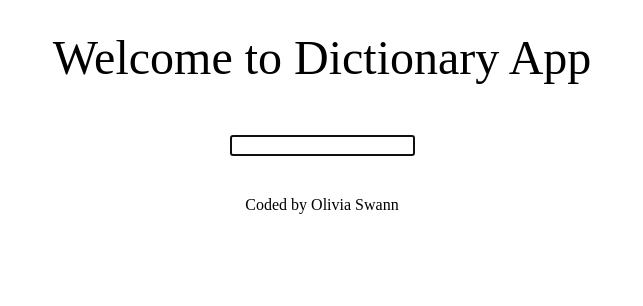
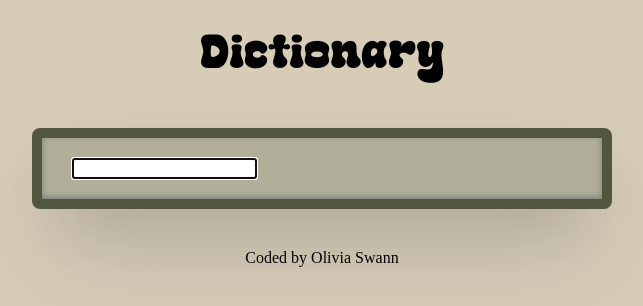
Before and after one commit to xorsx/dictionary, a React (Create React App) app: page / in a window 1280 px wide. Shown: the top 306 px of the page, without its empty margins (318-961 px from the left). Built offline with nearby package versions, Linux system fonts and the light colour scheme.

Commit message:
added css

```diff
--- a/src/App.css
+++ b/src/App.css
@@ -1,14 +1,27 @@
+body {
+  background-color: #d7ccb6;
+}
+
 header {
   font-size: 48px;
   margin: 30px 0px;
   text-align: center;
+  font-family: "MyCustomFont", sans-serif;
 }
 
 main {
   padding: 20px;
+  margin: 0 auto;
 }
 
 footer {
   padding: 20px;
   text-align: center;
 }
+
+@font-face {
+  font-family: "MyCustomFont";
+  src: url("supermatcha-5yojv-webfont.woff2") format("woff2");
+  font-weight: normal;
+  font-style: normal;
+}
--- a/src/App.js
+++ b/src/App.js
@@ -5,7 +5,7 @@ function App() {
   return (
     <div className="App">
       <div className="container">
-        <header>Welcome to Dictionary App</header>
+        <header>Dictionary</header>
         <main>
           <Dictionary />
         </main>
--- a/src/Dictionary.css
+++ b/src/Dictionary.css
@@ -1,3 +1,27 @@
 .Dictionary {
-  text-align: center;
+  background-color: #b1af9a;
+  margin: 0 auto;
+  padding: 20px 30px;
+  max-width: 500px;
+  border-radius: 8px;
+  border: solid 10px #52563f;
+  box-shadow: rgba(50, 50, 93, 0.25) 0px 50px 100px -20px,
+    rgba(0, 0, 0, 0.3) 0px 30px 60px -30px,
+    rgba(10, 37, 64, 0.35) 0px -2px 6px 0px inset;
 }
+
+h2 {
+  font-size: 36px;
+}
+
+.searchbar {
+  display: block;
+  justify-content: center;
+}
+
+@font-face {
+  font-family: "MyCustomFont";
+  src: url("supermatcha-5yojv-webfont.woff2") format("woff2");
+  font-weight: normal;
+  font-style: normal;
+}
--- a/src/Dictionary.js
+++ b/src/Dictionary.js
@@ -8,8 +8,6 @@ export default function Dictionary() {
   let [results, setResults] = useState(null);
 
   function handleResponse(response) {
-    console.log(response.data[0]);
-    console.log(response.data[0].meanings[0].definitions[0].definition);
     setResults(response.data[0]);
   }
 
@@ -27,6 +25,7 @@ export default function Dictionary() {
 
   return (
     <div className="Dictionary">
+      <div className="searchbar">
         <form onSubmit={search}>
           <input
             type="search"
@@ -34,6 +33,7 @@ export default function Dictionary() {
             onChange={handleKeywordChange}
           ></input>
         </form>
+      </div>
       <Results results={results} />
     </div>
   );
--- /dev/null
+++ b/src/Meaning.js
@@ -0,0 +1,14 @@
+import React from "react";
+
+export default function Meaning(props) {
+  console.log(props.meaning);
+  return (
+    <div className="Meaning">
+      <h3>{props.meaning.partOfSpeech}</h3>
+      <p>{props.meaning.definitions[0].definition}</p>
+      <p>
+        <em>{props.meaning.definitions[0].example}</em>
+      </p>
+    </div>
+  );
+}
--- a/src/Results.js
+++ b/src/Results.js
@@ -1,13 +1,17 @@
 import React from "react";
+import Meaning from "./Meaning.js";
 
 export default function Results(props) {
-  console.log(props.results);
   if (props.results) {
     return (
       <div className="Results">
         <h2>{props.results.word}</h2>
         {props.results.meanings.map(function (meaning, index) {
-          return meaning.definitions[0].definiton;
+          return (
+            <div key={index}>
+              <Meaning meaning={meaning} />
+            </div>
+          );
         })}
       </div>
     );
```
Also changed, not shown: src/supermatcha-5yojv-webfont.woff2 (added). Lines whose indentation alone changed are shown as unchanged.
